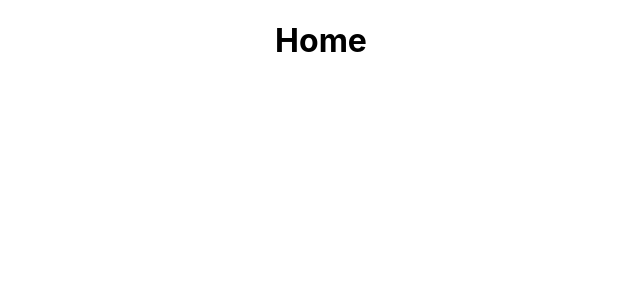
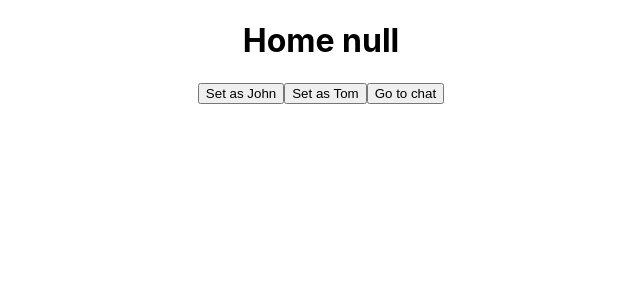
Before and after one commit to Thermiee/Chatroom-, a React (Create React App) app in the folder client/: page / in a window 1280 px wide. Shown: the top 300 px of the page, without its empty margins (319-959 px from the left). Built offline with nearby package versions, Linux system fonts and the light colour scheme.

Commit message:
Created userContext for home and chat in client

```diff
--- a/client/src/components/chat/Chat.js
+++ b/client/src/components/chat/Chat.js
@@ -1,9 +1,15 @@
-import React from 'react'
+import React, {useContext} from 'react';
+import {UserContext} from '../../UserContext';
+import { Link } from 'react-router-dom';
 
 const Chat = () => {
+    const {user,setUser} = useContext(UserContext)
     return (
         <div>
-            <h1>Chat</h1>
+            <h1>Chat {JSON.stringify(user)}</h1>
+            <Link to={'/'}>
+            <button>Go to Home</button>
+            </Link>
         </div>
     )
 }
--- a/client/src/components/home/Home.js
+++ b/client/src/components/home/Home.js
@@ -1,9 +1,37 @@
-import React from 'react'
+import React, { useContext } from 'react';
+import {UserContext} from '../../UserContext';
+import { Link } from 'react-router-dom';
 
 const Home = () => {
+    const {user, setUser} = useContext(UserContext);
+    const setAsJohn = () => {
+        const john = {
+            name:'John',
+            email: 'john@email.com',
+            password:'123',
+            id:'123'
+        }
+        setUser(john);
+    }
+
+    const setAsTom = () => {
+        const tom = {
+            name:'Tom',
+            email: 'Tom@email.com',
+            password:'456',
+            id:'456'
+        }
+        setUser(tom);
+    }
     return (
         <div>
-            <h1>Home</h1>
+            <h1>Home {JSON.stringify(user)}</h1>
+            <button onClick={setAsJohn}>Set as John</button>
+            <button onClick={setAsTom}>Set as Tom</button>
+            <Link to={'/chat'}>
+            <button>Go to chat</button>
+            </Link>
+
         </div>
     )
 }
```
